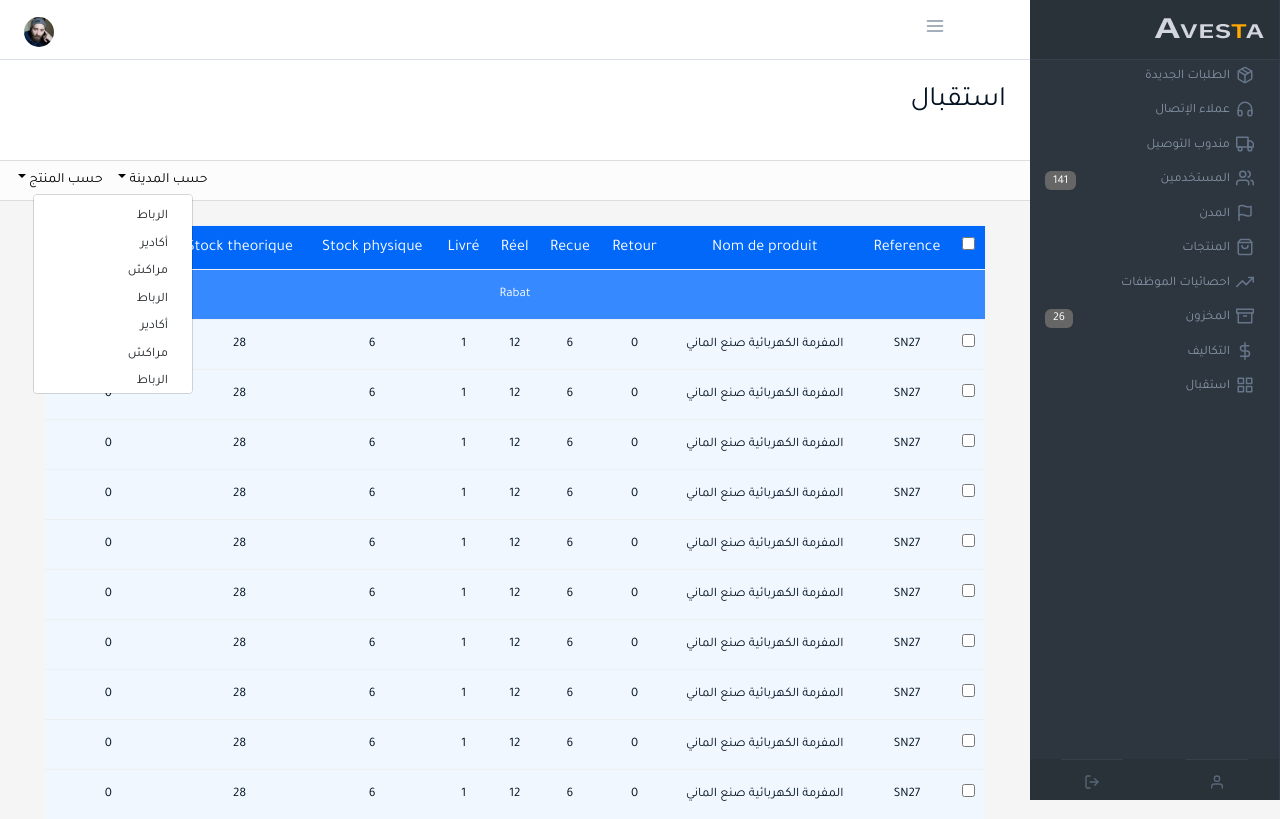
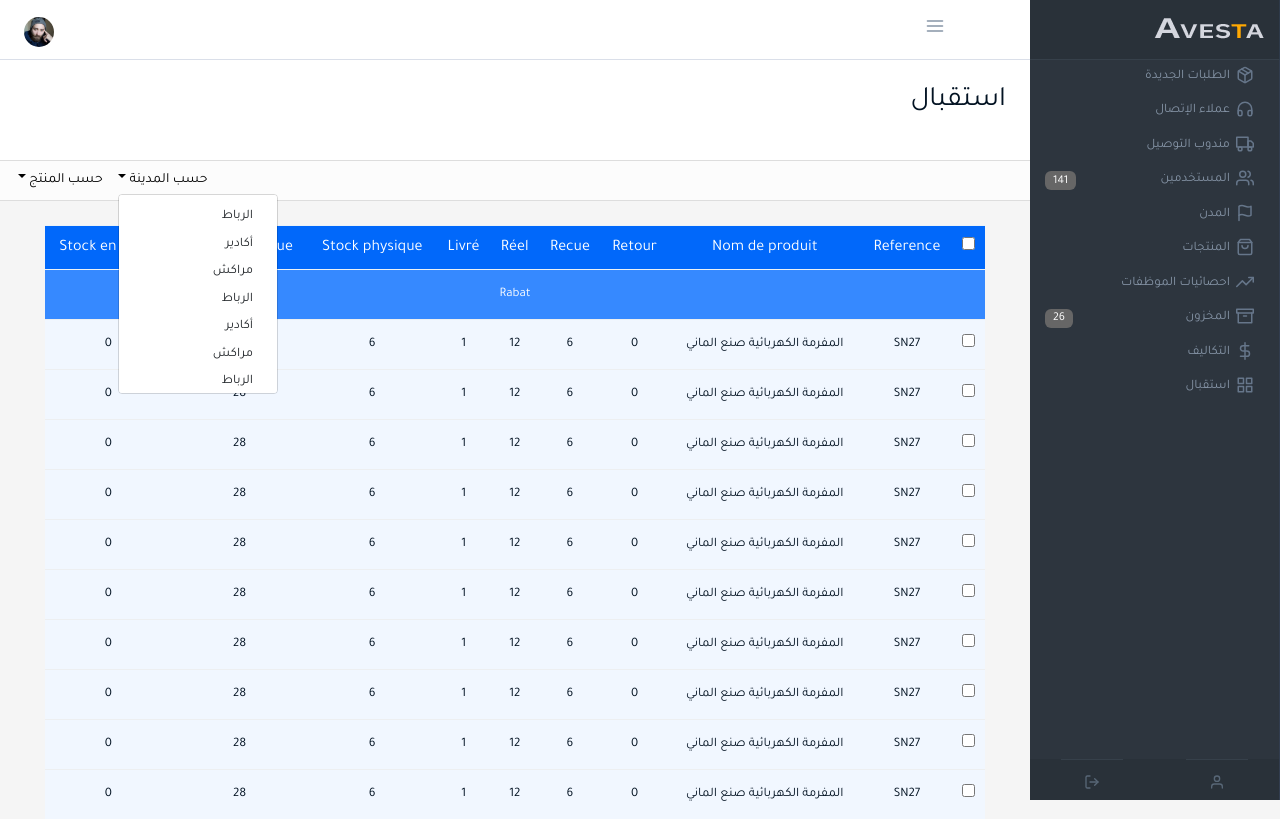
Before and after one commit to faissaloux/Codpanel, a PHP site: page /reception.php in a window 1280 px wide, after a click on "حسب المدينة". Shown: the top 819 px of the page. Run offline with PHP 8.4, Linux system fonts and the light colour scheme.

Commit message:
fix: by-city-dropdown style

```diff
--- a/assets/css/custom.css
+++ b/assets/css/custom.css
@@ -306,7 +306,7 @@ td.city{
     overflow-y: scroll;
 }
 .by-city-dropdown{
-    left: -76px !important;
+    left: 9px !important;
 }
 .by-product-dropdown{
     left: 8px !important;
```
